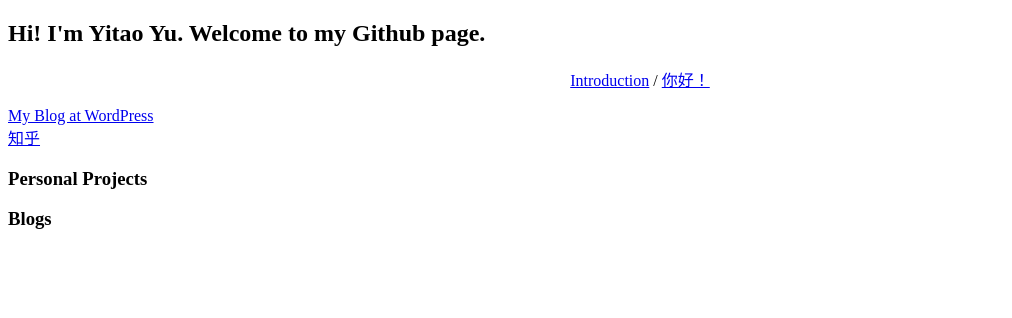
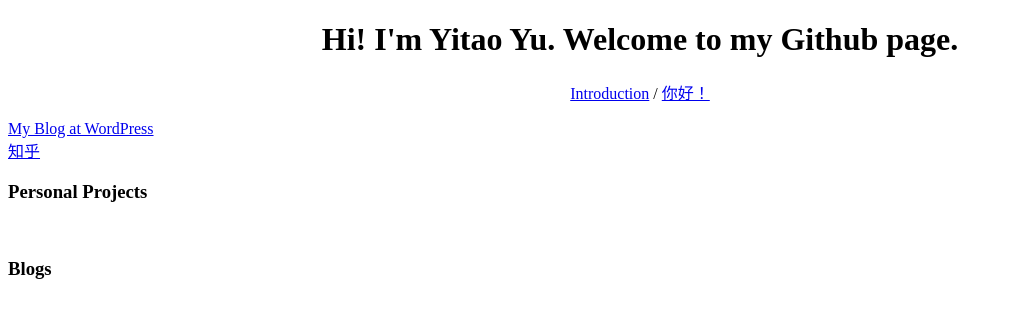
Before and after one commit to yitao-yu/yitao-yu.github.io, a plain HTML site: page index.html in a window 1280 px wide. Shown: the whole page, without its empty margins (0-1012 px from the left). Drawn offline with Linux system fonts and the light colour scheme.

Commit message:
Update index.html

```diff
--- a/index.html
+++ b/index.html
@@ -22,7 +22,7 @@
 
 
 	<body>
-			<h2 class="card-head">Hi! I'm Yitao Yu. Welcome to my Github page. </h2>
+			<h1 class="card-head">Hi! I'm Yitao Yu. Welcome to my Github page. </h2>
 
 			<p style="font-family:tempus sans itc;">
 				<a href="https://yuportfoliocom.wordpress.com/nice-to-meet-you/" style="display: inline;">
@@ -37,7 +37,7 @@
 			<a href="https://www.zhihu.com/people/yu-yi-tao-5/columns">
 				知乎</a><br />
 
-			<h3 class="card-subhead">Personal Projects</h3>
+			<h3 class="card-subhead">Personal Projects</h3><br />
 
 			<h3 class="card-subhead">Blogs</h3><br />
 	</body>
```
